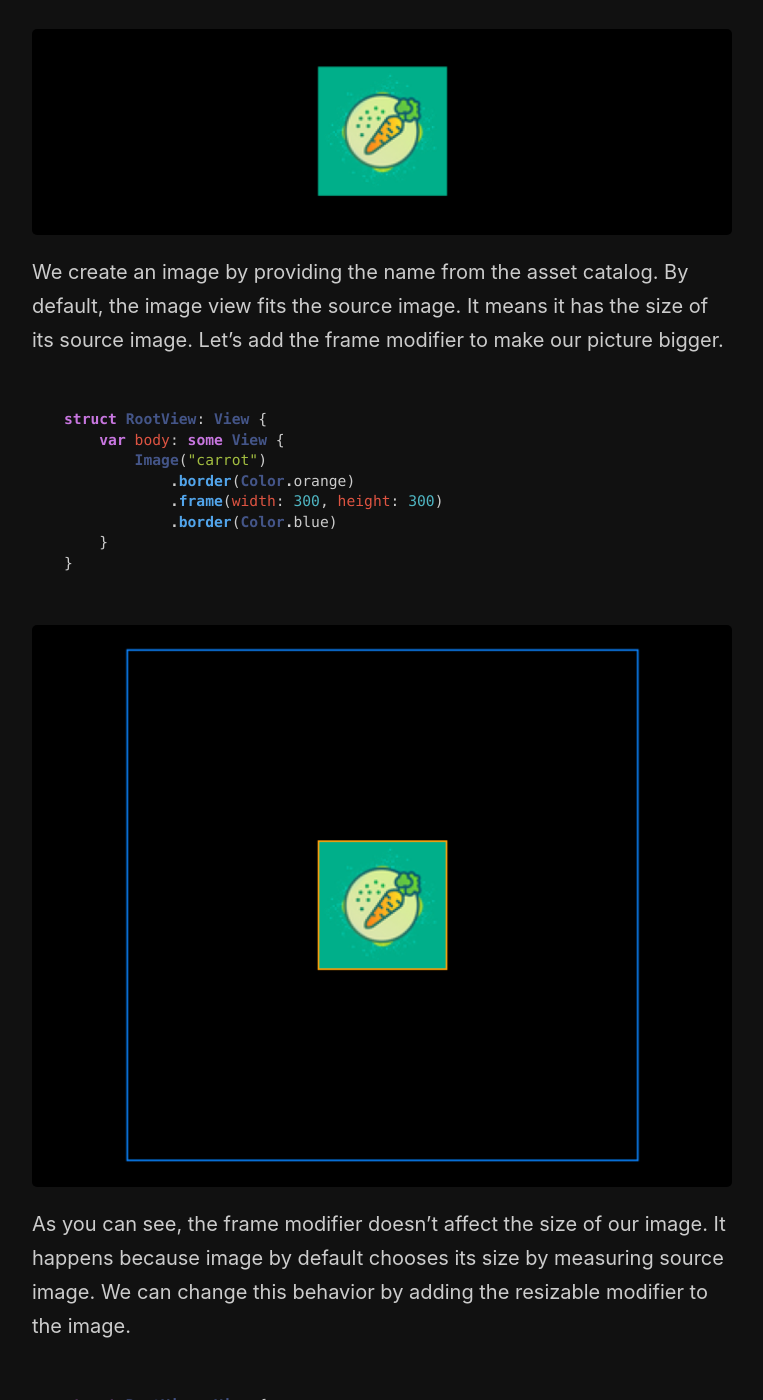
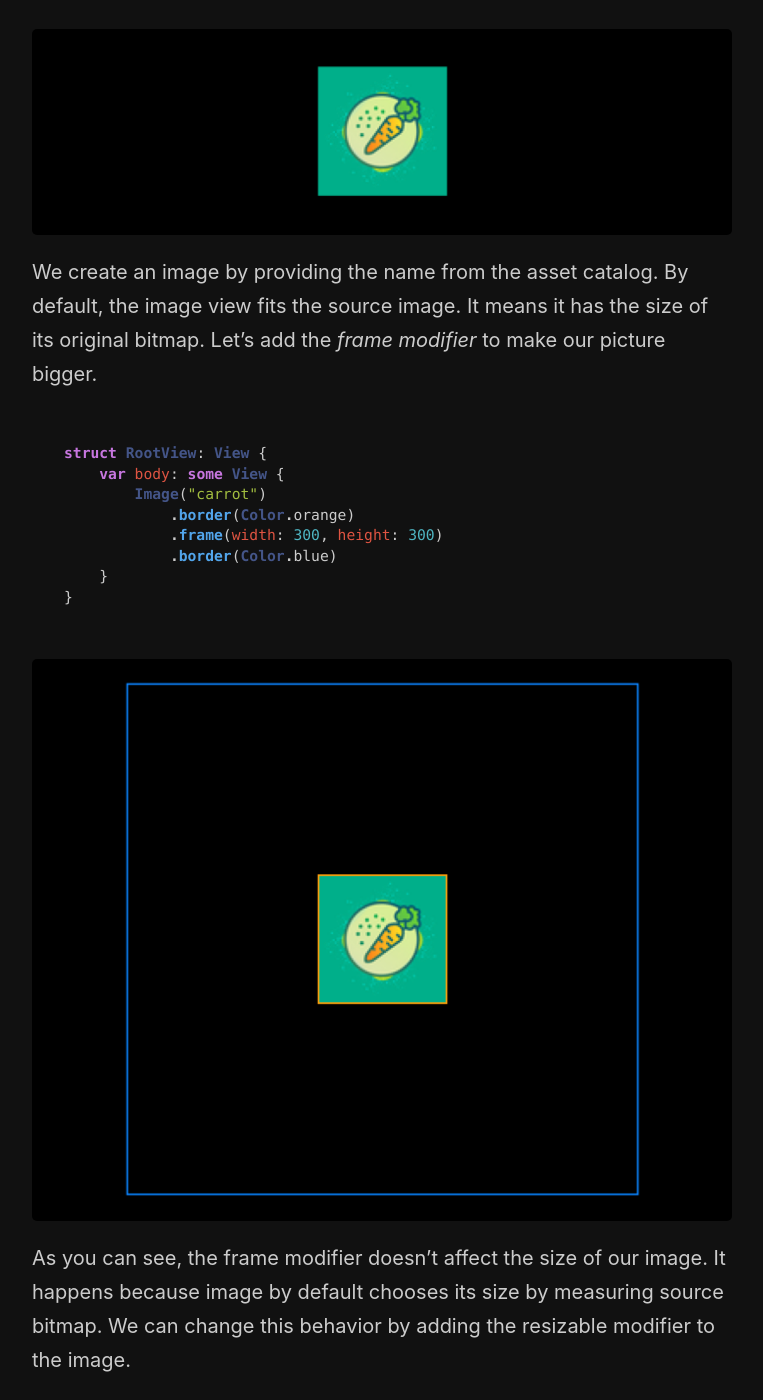
Before and after one commit to mecid/mecid.github.io, a Jekyll site: the page built from _posts/2020-05-27-mastering-images-in-swiftui.md, in a window 1280 px wide and 1400 px high, scrolled down 728 px. Shown: the whole window, without its empty margins (258-1021 px from the left). Built offline with Jekyll 4.4.1, drawn with Linux system fonts in a browser that asks for light colours; some of the changed text lies outside the part shown.

Commit message:
Update 2020-05-27-mastering-images-in-swiftui.md

````diff
--- a/_posts/2020-05-27-mastering-images-in-swiftui.md
+++ b/_posts/2020-05-27-mastering-images-in-swiftui.md
@@ -19,7 +19,7 @@
 
 ![image](/public/image1.png)
 
-We create an image by providing the name from the asset catalog. By default, the image view fits the source image. It means it has the size of its source image. Let's add the frame modifier to make our picture bigger.
+We create an image by providing the name from the asset catalog. By default, the image view fits the source image. It means it has the size of its original bitmap. Let's add the *frame modifier* to make our picture bigger.
 
 ```swift
 struct RootView: View {
@@ -34,7 +34,7 @@
 
 ![image](/public/image2.png)
 
-As you can see, the frame modifier doesn't affect the size of our image. It happens because image by default chooses its size by measuring source image. We can change this behavior by adding the resizable modifier to the image.
+As you can see, the frame modifier doesn't affect the size of our image. It happens because image by default chooses its size by measuring source bitmap. We can change this behavior by adding the resizable modifier to the image.
 
 ```swift
 struct RootView: View {
@@ -64,7 +64,7 @@
 #### Image interpolation
 As we saw before, the image becomes a bit blurry when we try to resize it and fill the entire screen. It happens in the result of the interpolation process that *SwiftUI* applies to an image when stretching it.
 
-When you stretch the image, *SwiftUI* replaces every pixel with the nearest pixel in the output. While upscaling, it means multiple pixels of the same color will be present. As a result, stretching introduces jaggedness. To solve the issue, *SwiftUI* uses blur to make the stretching process invisible. We can easily control the interpolation process by using the interpolation modifier on the image. For example, this is how we can completely disable it.
+When you stretch the image, *SwiftUI* replaces every pixel with the nearest pixel in the output. While upscaling, it means multiple pixels of the same color will be present. As a result, stretching introduces jaggedness. To solve the issue, *SwiftUI* uses blur to make the stretching process invisible. We can easily control the interpolation process by using the *interpolation modifier* on the image. For example, this is how we can completely disable it.
 
 ```swift
 struct RootView: View {
@@ -99,7 +99,7 @@
 
 ![image](/public/image6.png)
 
-While tiled resizing, *SwiftUI* tries to fill the entire space with the image by duplicating its original source. It might be useful when you want to fill the area with the texture. You can also specify the part of the image that you want to tile. The resizable modifier accepts the capInsets parameter that allows us to choose the tiling part of the picture.
+*SwiftUI* tries to fill the entire space with the image by duplicating its original source. It might be useful when you want to fill the area with the texture. You can also specify the part of the image that you want to tile. The *resizable modifier* accepts the *capInsets* parameter that allows us to choose the tiling part of the picture.
 
 ```swift
 struct RootView: View {
````
Also changed, not shown: other parts of _posts/2020-05-27-mastering-images-in-swiftui.md (+1 -1 lines).
